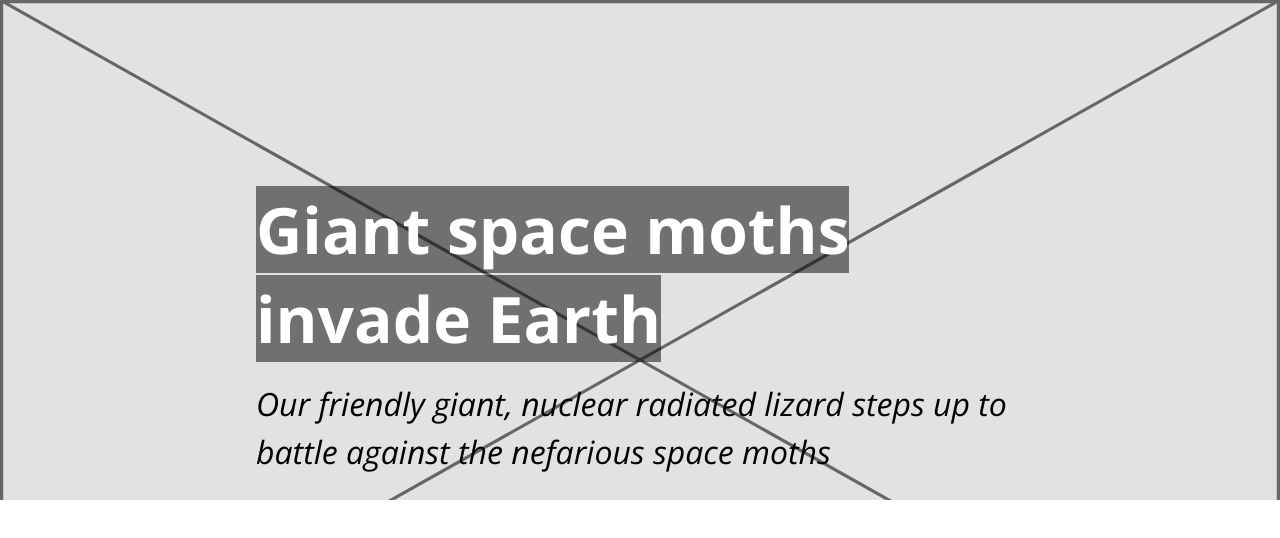
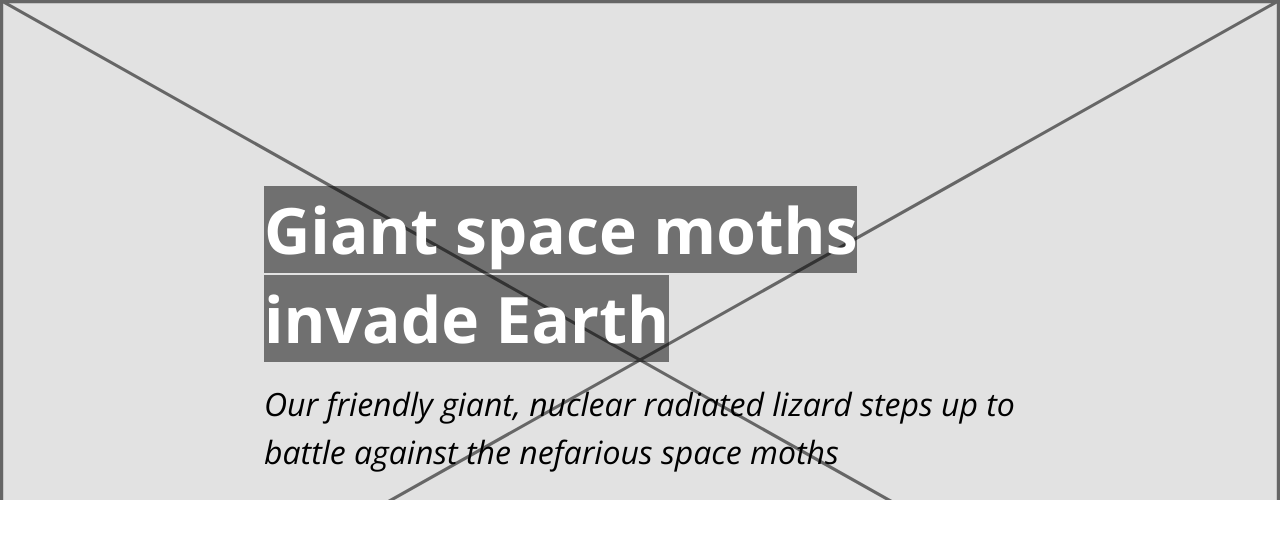
Before and after one commit to zhaojanelle/hero-banner, a plain HTML site: page index.html in a window 1280 px wide. Drawn offline with nearby package versions, Linux system fonts and the light colour scheme.

Commit message:
changed margin on content

```diff
--- a/css/main.css
+++ b/css/main.css
@@ -37,7 +37,7 @@ h2 {
   color: #fff;
   padding: 0;
   line-height: 1.4;
-  margin: 0 1rem 1rem;
+  margin: 0 1.5rem 1rem;
 }
 
 .heading {
@@ -47,5 +47,5 @@ h2 {
 p {
   font-size: 2rem;
   font-style: italic;
-  margin: 0 1rem;
+  margin: 0 1.5rem;
 }
```
